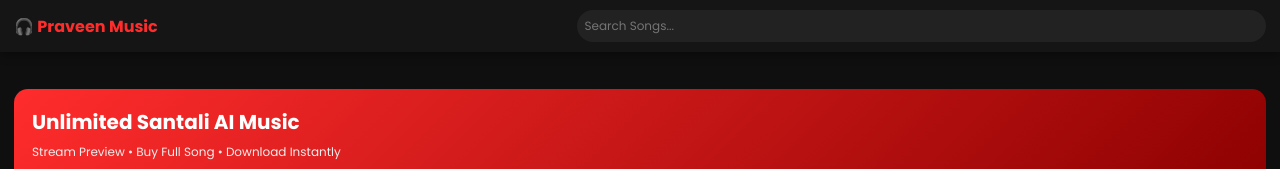
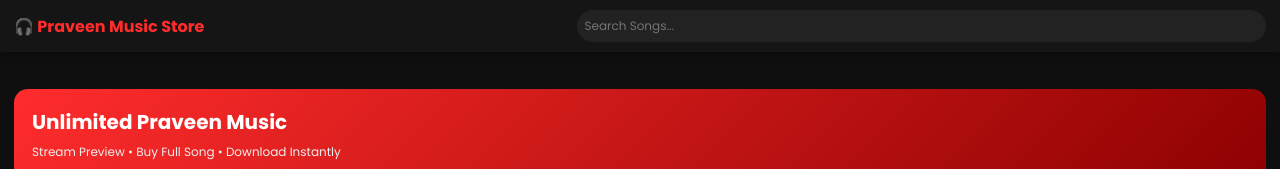
Before and after one commit to praveenmarandi62-lang/Praveen-Music-Store, a website: page index.html in a window 1280 px wide. Shown: the top 169 px of the page. Drawn offline with Linux system fonts and the light colour scheme; no server answers; a script that the page names is missing.

Commit message:
Add files via upload

```diff
--- a/index.html
+++ b/index.html
@@ -12,14 +12,14 @@
 
 <!-- Navbar -->
 <header class="navbar">
-    <div class="logo">🎧 Praveen Music</div>
+    <div class="logo">🎧 Praveen Music Store</div>
     <input type="text" placeholder="Search Songs..." class="search-bar">
 </header>
 
 <!-- Hero Banner -->
 <section class="hero">
     <div class="hero-content">
-        <h1>Unlimited Santali AI Music</h1>
+        <h1>Unlimited Praveen Music</h1>
         <p>Stream Preview • Buy Full Song • Download Instantly</p>
         <button class="hero-btn">Explore Now</button>
     </div>
@@ -65,7 +65,6 @@ disablePictureInPicture
     <button class="buy-btn">BUY NOW</button>
 </footer>
 
-<!-- index.html me </body> se just upar ye add karo -->
 <script src="https://sdk.cashfree.com/js/v3/cashfree.js"></script>
 <script src="script.js"></script>
 </body>
```
